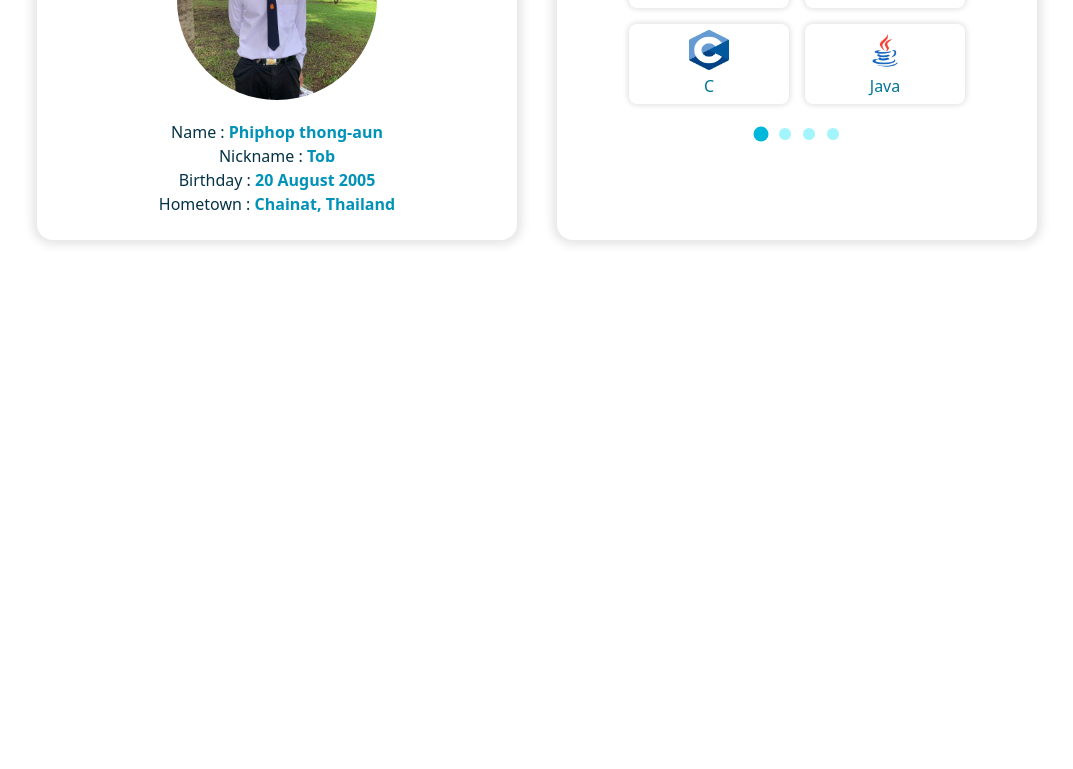
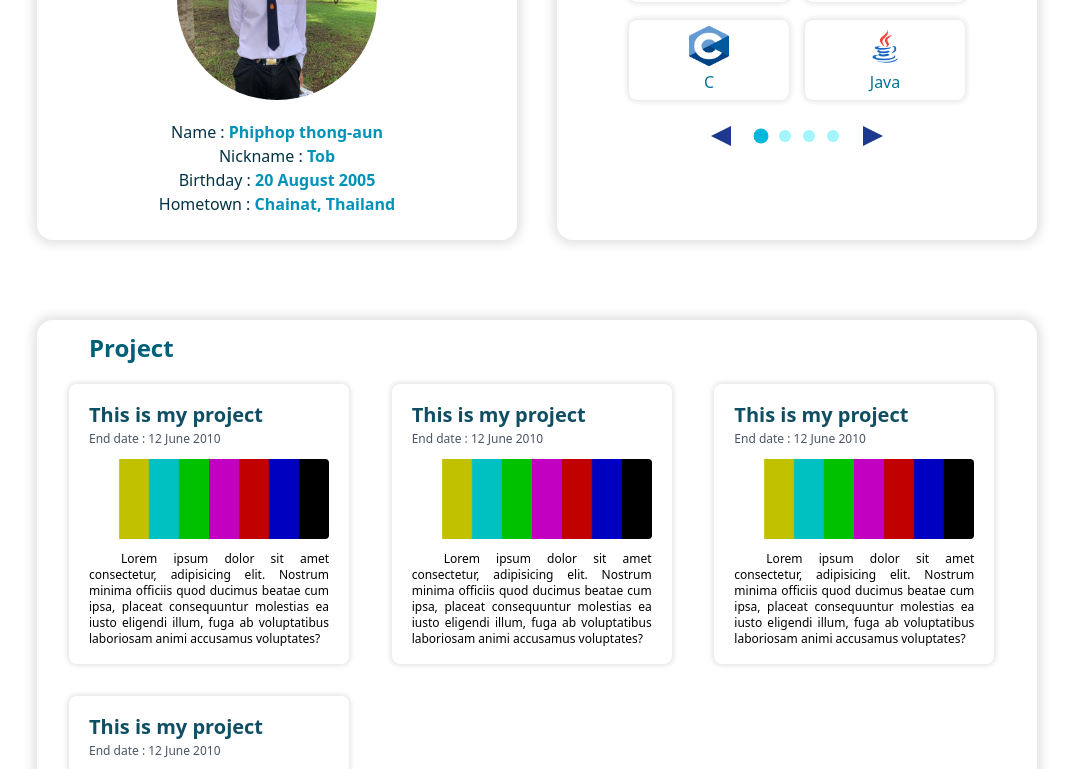
Before and after one commit to Alakok77/Phiphop.dev, a React (Vite) app: page / in a window 1280 px wide. Shown: the part 320-1089 px from the top of the page, without its empty margins (103-1176 px from the left). Before the commit the page ends 800 px from the top, so only its background shows below. Built offline with nearby package versions, Linux system fonts and the light colour scheme.

Commit message:
feat: add project set

```diff
--- a/src/App.jsx
+++ b/src/App.jsx
@@ -2,14 +2,18 @@ import { useState } from 'react'
 import './App.css'
 import NavBar from './components/NavBar'
 import Profile from './components/profile'
+import ProjectSet from './components/ProjectSet'
 
 function App() {
-  const [count, setCount] = useState(0)
-
   return (
     <>
       <NavBar />
       <Profile />
+      <ProjectSet />
+      <p class="text-center text-gray-500 text-sm mb-7">
+        © 2025 Phiphop.dev
+        <br />All rights reserved
+      </p>
     </>
   )
 }
--- /dev/null
+++ b/src/components/Project.jsx
@@ -0,0 +1,17 @@
+import test from '../assets/project/test.png'
+
+export default function Project({ tumb, name, desc }) {
+  return (
+    <div className="w-70 h-70 rounded-lg shadow-[0_0_5px_2px_rgba(0,0,0,0.1)]
+                    flex flex-col justify-center
+                    transition-transform duration-300 hover:scale-105 hover:shadow-[0_0_10px_3px_rgba(0,0,0,0.15)]
+                    p-5 gap-3">
+        <div className='flex flex-col gap-y-0.5'>
+            <h1 className='text-cyan-900 font-semibold text-xl'>This is my project</h1>
+            <p className='text-xs text-gray-600'>End date : 12 June 2010</p>
+        </div>
+        <img src={test} className='w-100 h-2/6 rounded-sm' />
+        <p className='text-xs indent-8 text-justify max-w-[250px]'>Lorem ipsum dolor sit amet consectetur, adipisicing elit. Nostrum minima officiis quod ducimus beatae cum ipsa, placeat consequuntur molestias ea iusto eligendi illum, fuga ab voluptatibus laboriosam animi accusamus voluptates?</p>
+    </div>
+  );
+}
--- /dev/null
+++ b/src/components/ProjectSet.jsx
@@ -0,0 +1,19 @@
+import Project from "./project"
+
+export default function ProjectSet(){
+    return (
+        <div className="flex justify-center mt-10 p-10">
+            <div className="w-250 rounded-2xl shadow-[0_0_10px_5px_rgba(0,0,0,0.1)] p-3">
+                <h1 className="font-extrabold text-cyan-800 text-2xl ml-10">Project</h1>
+
+                {/* Grid */}
+                <div className="grid grid-cols-3 m-5 gap-8">
+                    <Project />
+                    <Project />
+                    <Project />
+                    <Project />
+                </div>
+            </div>
+        </div>
+    )
+}
--- a/src/components/SkillSet.jsx
+++ b/src/components/SkillSet.jsx
@@ -42,28 +42,50 @@ export default function SkillSet(){
 
   const totalPages = Math.ceil(skills.length / itemsPerPage);
 
+  function next() {
+    setPage(p => (p >= totalPages - 1 ? 0 : p + 1));
+  }
+
+  function previous() {
+    setPage(p => (p <= 0 ? totalPages - 1 : p - 1));
+  }
+
   return (
     <>
-      <div className='flex flex-col items-center justify-center h-4/5'>
+      <div className='flex flex-col items-center justify-center h-4/5 justify-items-center'>
 
           {/* skill */}
-          <div className="grid grid-cols-2 gap-4 place-items-center">
+          <div className="grid grid-cols-2 gap-4 place-items-start min-h-[180px]">
             {currentSkills.map((s, i) => (
               <Skill key={i} logo={s.logo} name={s.name} />
             ))}
           </div>
 
           {/* ... */}
-          <div className="flex justify-center mt-6 gap-3">
+          <div className="flex justify-center mt-6 gap-3 items-center">
+            <div className="w-0 h-0
+              border-t-[10px] border-t-transparent
+              border-b-[10px] border-b-transparent
+              border-r-[20px] border-r-blue-900 mr-3"
+              onClick={previous}
+              ></div>
+
             {Array.from({ length: totalPages }).map((_, i) => (
               <button
-                key={i}
-                onClick={() => setPage(i)}
-                className={`w-3 h-3 rounded-full transition-all duration-300 ${
-                  i === page ? "bg-cyan-500 scale-125" : "bg-cyan-200 hover:bg-cyan-400"
-                }`}
+              key={i}
+              onClick={() => setPage(i)}
+              className={`w-3 h-3 rounded-full transition-all duration-300 ${
+                i === page ? "bg-cyan-500 scale-125" : "bg-cyan-200 hover:bg-cyan-400"
+              }`}
               ></button>
             ))}
+
+            <div className="w-0 h-0
+              border-t-[10px] border-t-transparent
+              border-b-[10px] border-b-transparent
+              border-l-[20px] border-l-blue-900 ml-3"
+              onClick={next}
+              ></div>
           </div>
       </div>
     </>
```
Also changed, not shown: src/assets/project/test.png (added).
